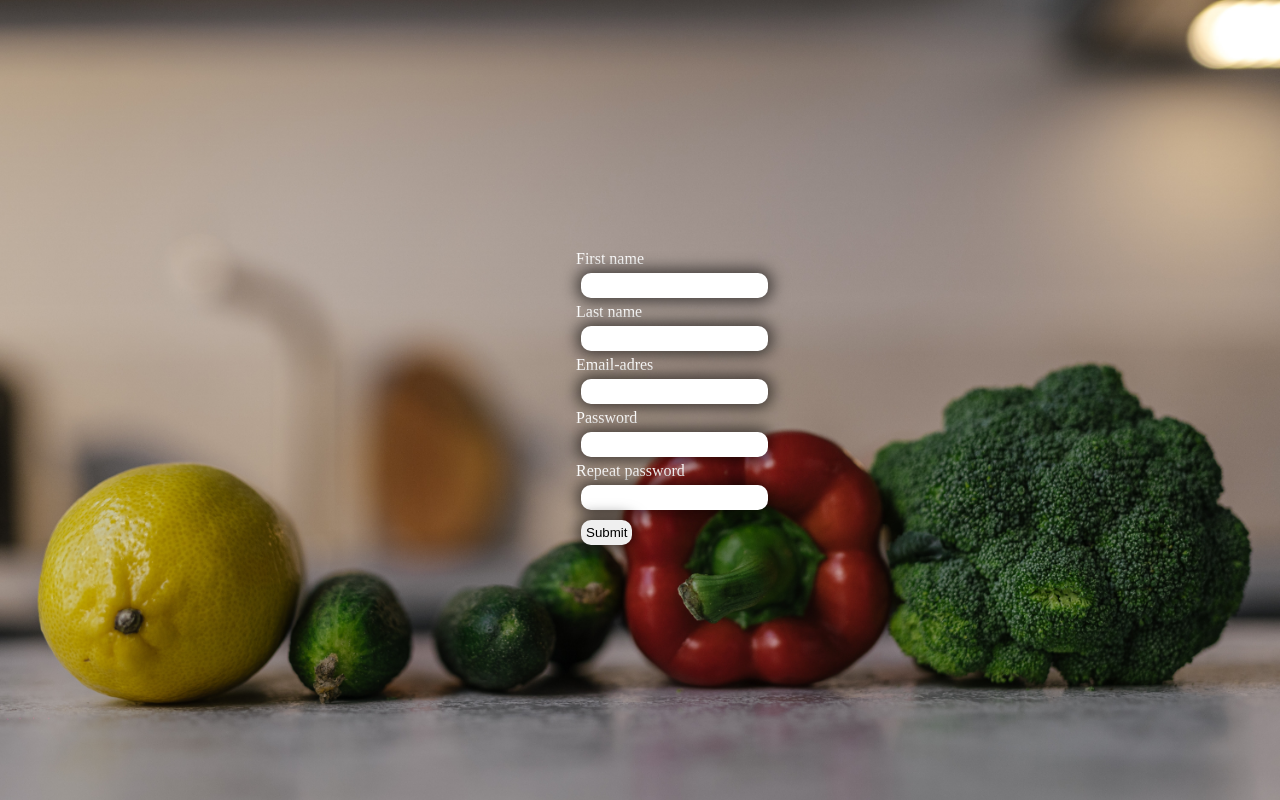
After one commit to Yamairo/Challenge, a PHP site: page /join_us.html in a window 1280 px wide. The commit adds this page. Run offline with PHP 8.4, Linux system fonts and the light colour scheme.

Commit message:
Join us begin toegevoegd

```diff
--- /dev/null
+++ b/join_us.html
@@ -0,0 +1,29 @@
+<html lang="en">
+<head>
+    <meta charset="UTF-8">
+    <meta http-equiv="X-UA-Compatible" content="IE=edge">
+    <meta name="viewport" content="width=device-width, initial-scale=1.0">
+    <link href="css/login.css" rel="stylesheet">
+    <title>Document</title>
+</head>
+<body>
+    <div>
+        <form name="login" action="challenge.html" onsubmit="saveData();return isNietLeeg()">
+            <div class="centered input">
+            <label for="fname">First name</label><br>
+            <input type="text" id="fname" name="fname"><br>
+            <label for="fname">Last name</label><br>
+            <input type="text" id="fname" name="fname"><br>
+            <label for="email">Email-adres</label><br>
+            <input type="text" id="email" name="email"><br>
+            <label for="pword">Password</label><br>
+            <input type="password" id="pword" name="pword"><br>
+            <label for="pword">Repeat password</label><br>
+            <input type="password" id="pword2" name="pword2"><br>
+            <input type="submit" value="Submit"><br>
+
+            </div>
+        </form>
+    </div>
+</body>
+</html>
--- a/login.html
+++ b/login.html
@@ -1,13 +1,12 @@
 <!DOCTYPE html>
 <html>
     <head>
-
+        <link href="css/login.css" rel="stylesheet">
     </head>
     <body>
         <script src="javascript/validateLogin.js" ></script>
         <div>
             <form name="login" action="challenge.html" onsubmit="saveData();return isNietLeeg()">
-                <link href="css/login.css" rel="stylesheet">
                 <div class="centered input">
                 <label for="fname">First name</label><br>
                 <input type="text" id="fname" name="fname"><br>
```
Also changed, not shown: css/main.css (+23 -4 lines), todo.md (+4 -0 lines), website.html (+4 -4 lines).
